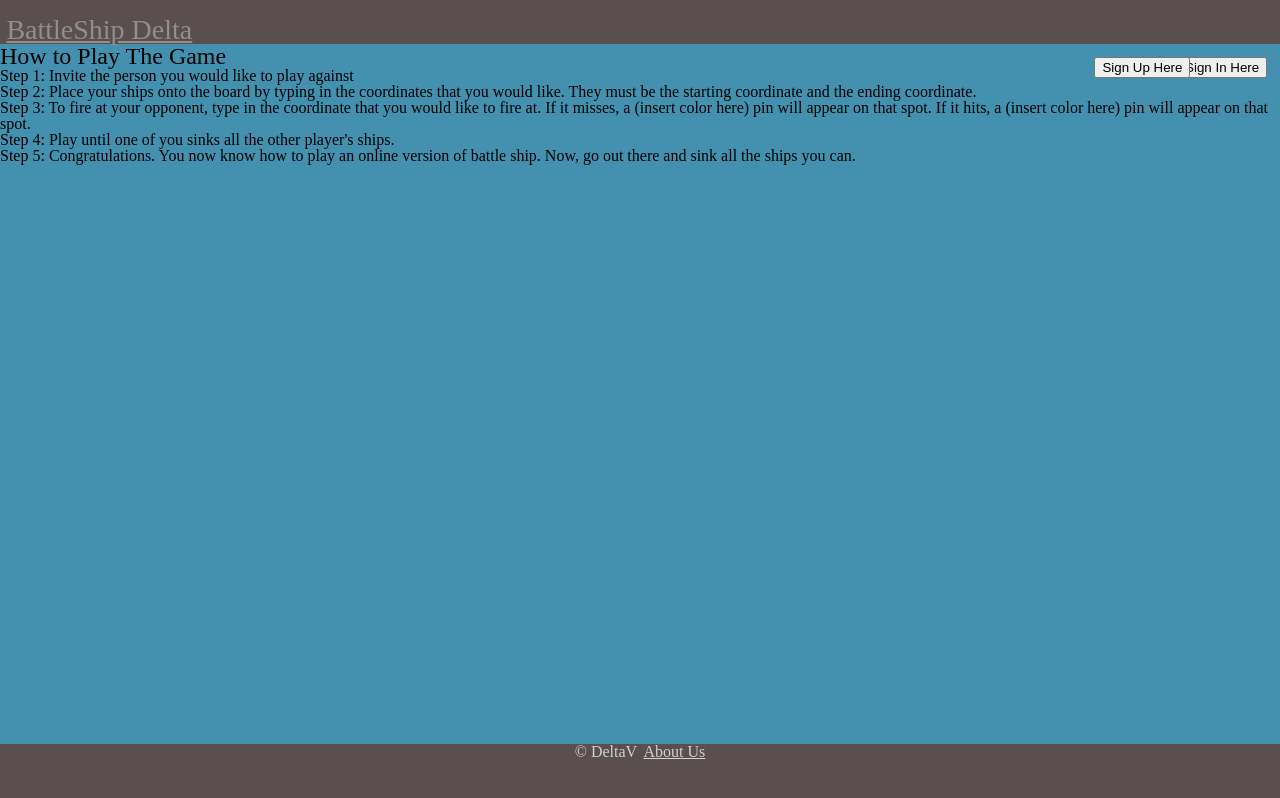
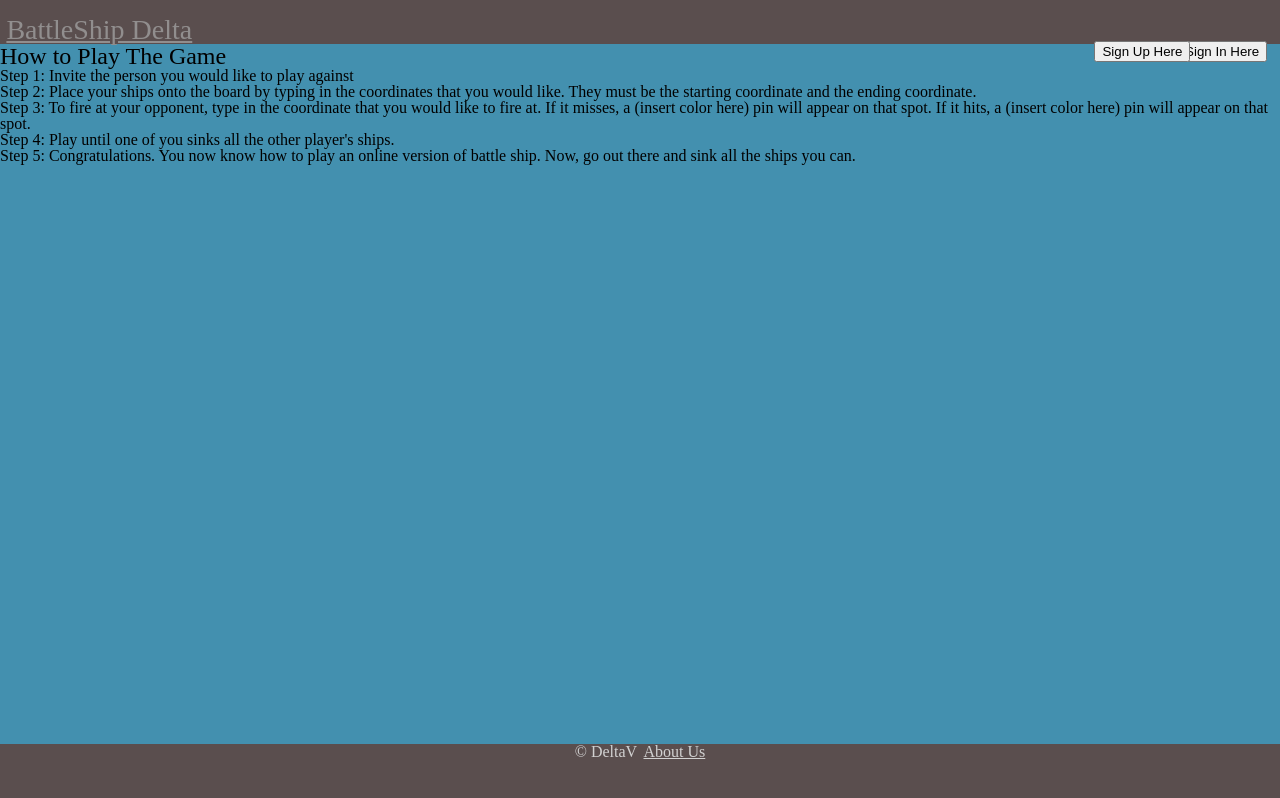
Before and after one commit to tektechnologies/BattleShip-Web, a React (Create React App) app: page / in a window 1280 px wide. Built offline with nearby package versions, Linux system fonts and the light colour scheme; no server answers.

Commit message:
changed the percentage from the top that the buttons are at

```diff
--- a/src/components/header/nav.css
+++ b/src/components/header/nav.css
@@ -37,21 +37,21 @@ h1 {
   position: fixed;
   right: 0vw;
   margin: 1%;
-  top: 5.5%;
+  top: 3.5%;
 }
 
 .signout {
   position: fixed;
   right: 0%;
   margin: 1%;
-  top: 5.5%;
+  top: 3.5%;
 }
 
 .signup {
   position: fixed;
   right: 11vw;
   margin: 1%;
-  top: 5.5%;
+  top: 3.5%;
 }
 
 @media (min-width: 768px) {
```
